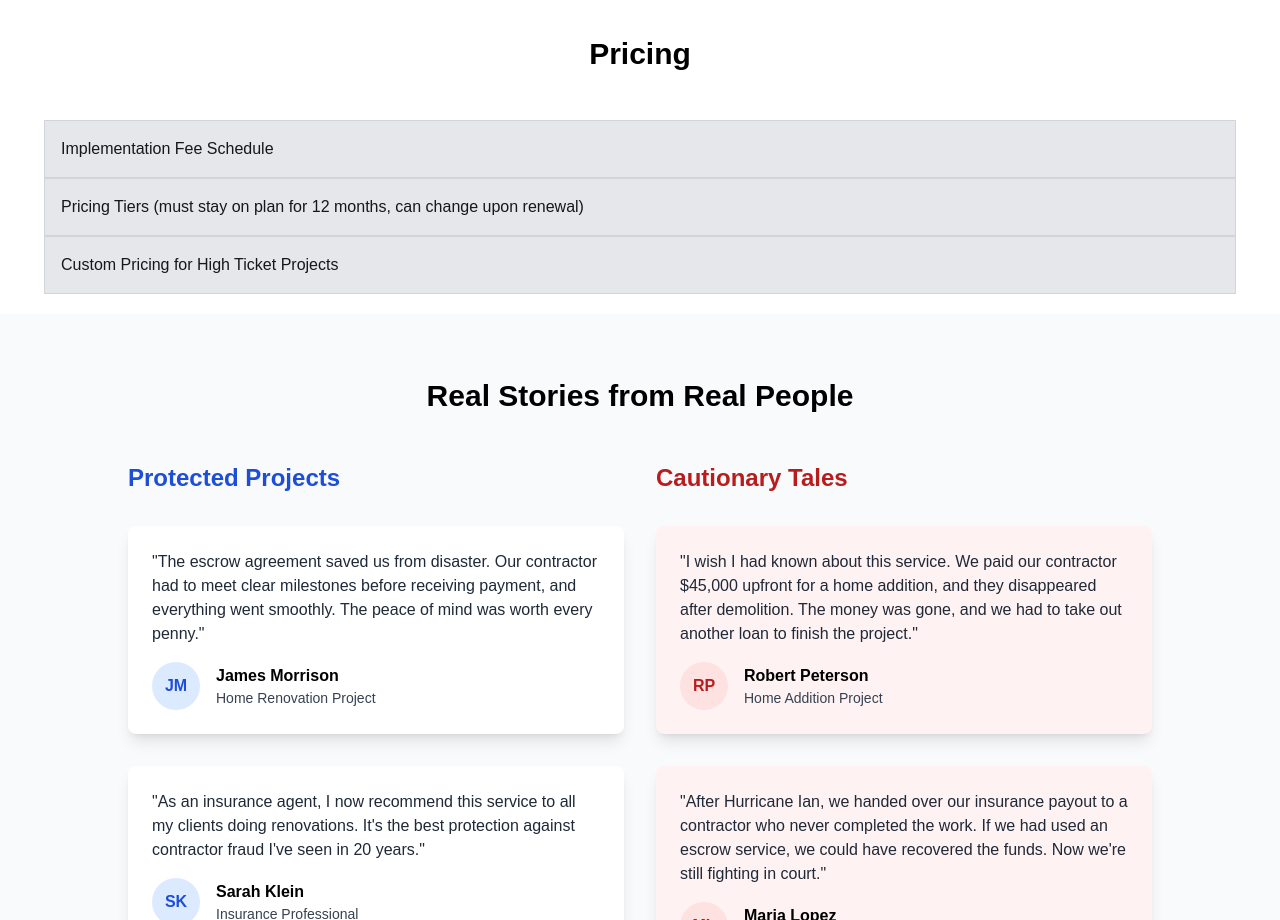
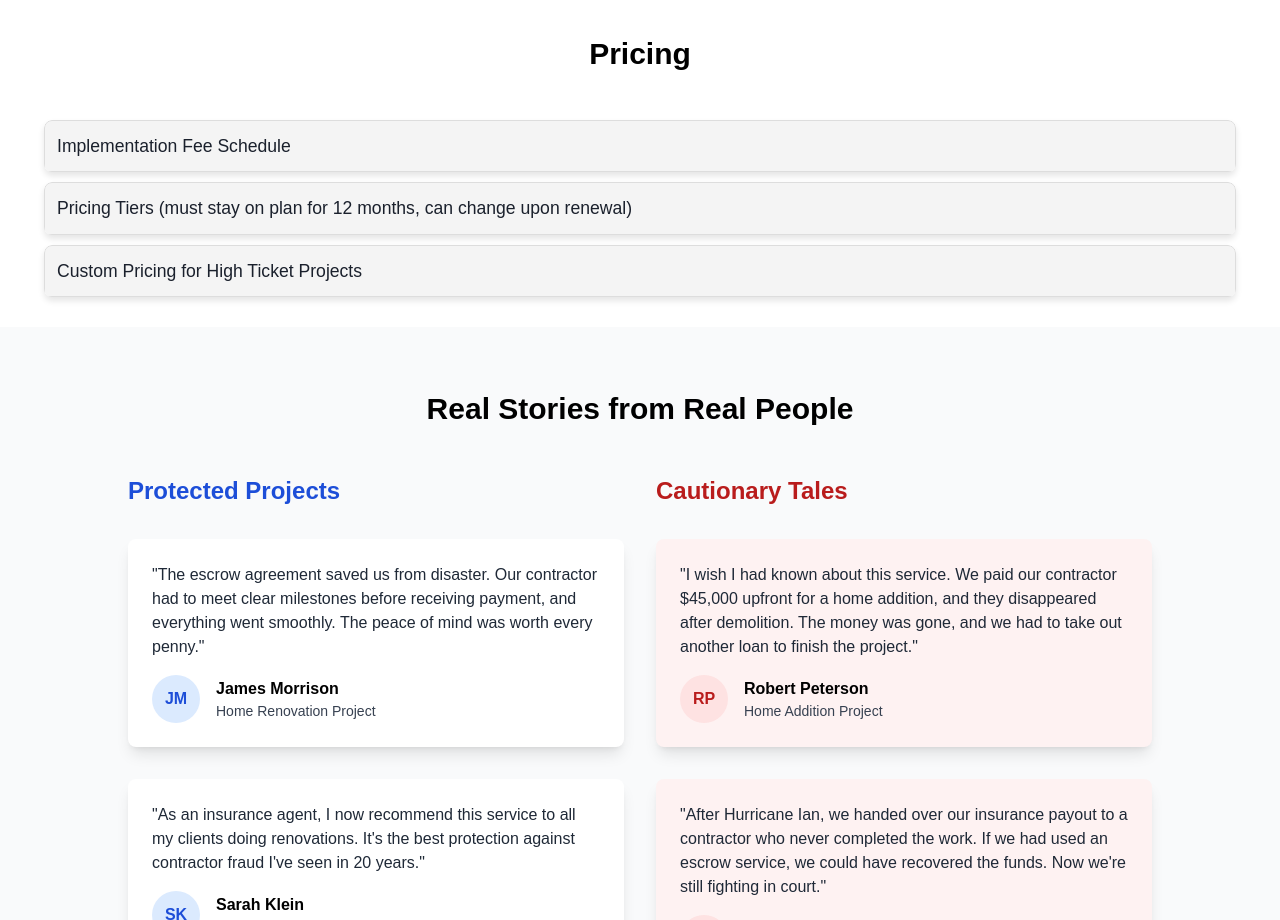
Before and after one commit to john-e-v/escrow-landing, a Next.js app: page / in a window 1280 px wide. Shown: the part 1300-2220 px from the top of the page. Built offline with nearby package versions, Linux system fonts and the light colour scheme.

Commit message:
Update page.tsx
gptcsschanges

```diff
--- a/app/page.tsx
+++ b/app/page.tsx
@@ -25,7 +25,7 @@ const CardContent: React.FC<CardProps> = ({ children }) => (
   <div>{children}</div>
 );
 
-// Pricing Accordion Component
+// Pricing Accordion Component (inline)
 const PricingAccordion: React.FC = () => {
   const [activeIndex, setActiveIndex] = useState<number | null>(null);
 
@@ -101,17 +101,17 @@ const PricingAccordion: React.FC = () => {
   ];
 
   return (
-    <div className="pricing-accordion">
+    <div className={styles['pricing-accordion']}>
       {pricingData.map((item, index) => (
-        <div key={index} className="accordion-item">
+        <div key={index} className={styles['accordion-item']}>
           <button
-            className="accordion-header bg-gray-200 border border-gray-300 w-full p-4 text-left cursor-pointer"
+            className={styles['accordion-header']}
             onClick={() => handleAccordionClick(index)}
           >
             {item.title}
           </button>
           <div
-            className="accordion-content border border-gray-300 border-t-0 p-4"
+            className={styles['accordion-content']}
             style={{ display: activeIndex === index ? 'block' : 'none' }}
           >
             {item.content}
@@ -121,7 +121,6 @@ const PricingAccordion: React.FC = () => {
     </div>
   );
 };
-
 export default function Home() {
   return (
     <div className="min-h-screen bg-gray-50">
```
